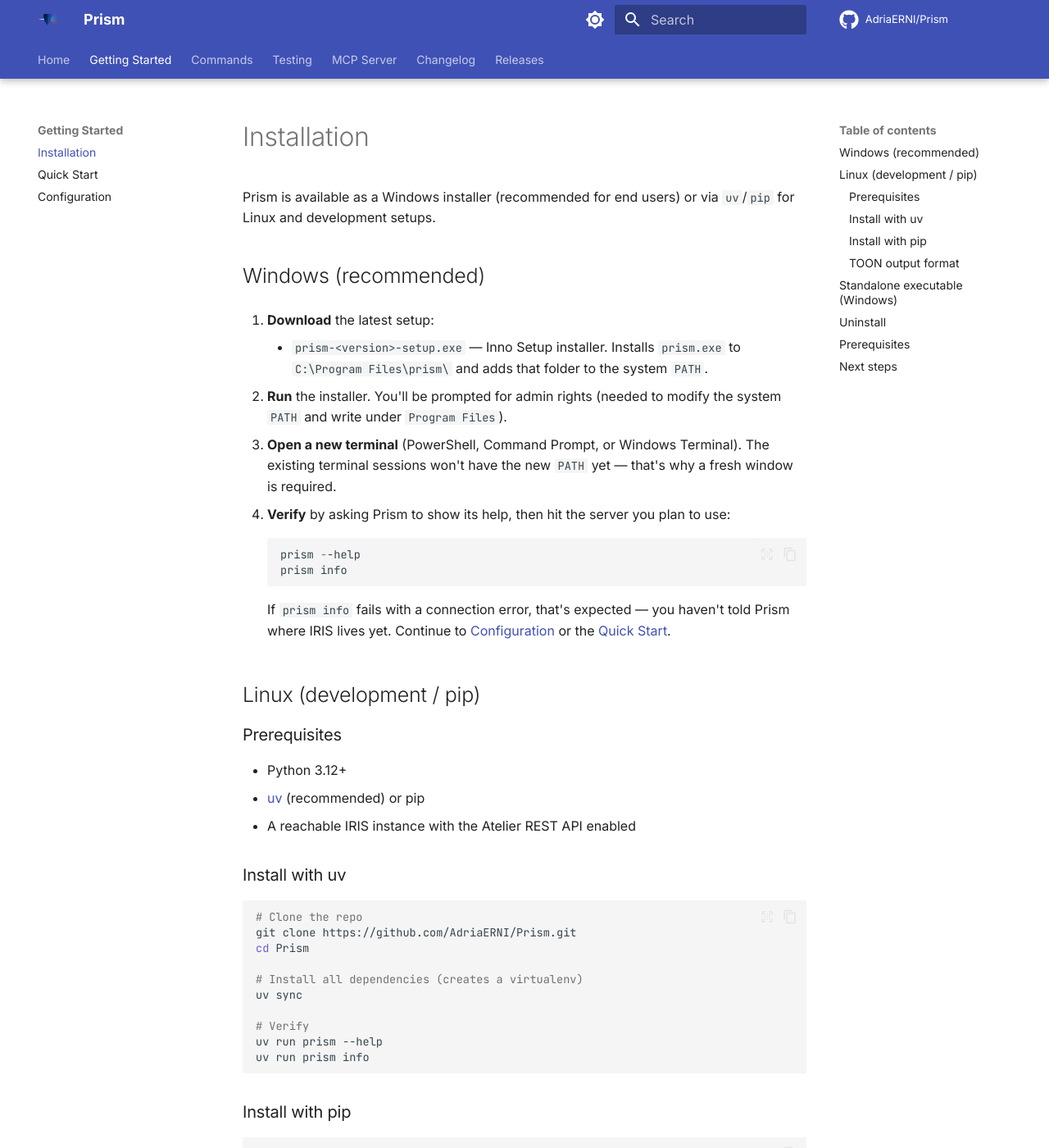
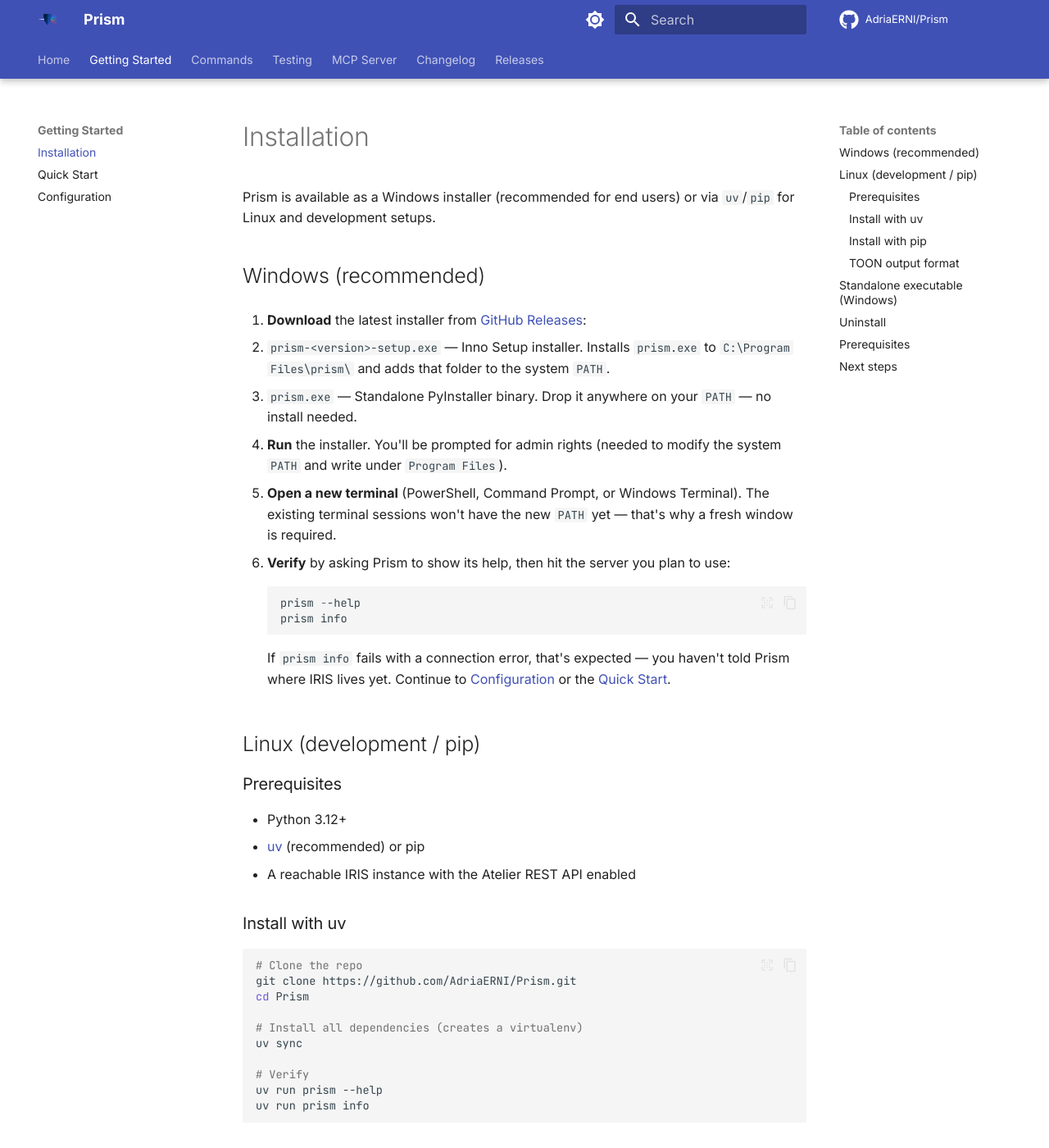
Before and after one commit to AdriaERNI/Prism, an MkDocs documentation site: the page built from docs/getting-started/installation.md, in a window 1280 px wide and 1400 px high. Shown: the whole window at 82% size. Built offline with MkDocs 1.6.1 and Material for MkDocs 9.7.7, drawn with Linux system fonts in a browser that asks for light colours; comment, search, counter and statistics services are not loaded; some of the changed text lies outside the part shown.

Commit message:
docs: fix MCP server name, add install section, use releases/latest link
- Fix README MCP client config: server name 'iris' -> 'prism' to match
  what 'prism setup' actually registers (SERVER_NAME = 'prism' in code)
- Fix README Claude Code config: wrong file path (.claude/settings.json
  -> ~/.claude.json) and missing 'type: http' field
- Fix README Claude Desktop config: remove 'uv run --directory' approach,
  use 'prism serve' directly (prism.exe is on PATH after install)
- Add 'prism setup' tip to README MCP client config section
- Add Installation section to README with Windows + Linux/macOS
  instructions, linking to releases/latest
- Fix releases link: /releases -> /releases/latest in README
- Add releases/latest link to docs/getting-started/installation.md
  (both installer and standalone exe sections)
- Add standalone exe to installation.md Windows download list

````diff
--- a/docs/getting-started/installation.md
+++ b/docs/getting-started/installation.md
@@ -5,11 +5,14 @@ via `uv`/`pip` for Linux and development setups.
 
 ## Windows (recommended)
 
-1. **Download** the latest setup:
+1. **Download** the latest installer from
+   [GitHub Releases](https://github.com/AdriaERNI/Prism/releases/latest):
 
-      - `prism-<version>-setup.exe` — Inno Setup installer. Installs
-        `prism.exe` to `C:\Program Files\prism\` and adds that folder to
-        the system `PATH`.
+   - `prism-<version>-setup.exe` — Inno Setup installer. Installs
+     `prism.exe` to `C:\Program Files\prism\` and adds that folder to
+     the system `PATH`.
+   - `prism.exe` — Standalone PyInstaller binary. Drop it anywhere on
+     your `PATH` — no install needed.
 
 2. **Run** the installer. You'll be prompted for admin rights (needed to
    modify the system `PATH` and write under `Program Files`).
@@ -74,9 +77,9 @@ prism --format toon info
 ## Standalone executable (Windows)
 
 If you'd rather not run an installer, grab the standalone
-`prism-<version>.exe`. It's a fully self-contained PyInstaller bundle with
-the Prism logo icon — drop it anywhere on your `PATH` (or invoke it with a
-full path).
+`prism.exe` from [GitHub Releases](https://github.com/AdriaERNI/Prism/releases/latest).
+It's a fully self-contained PyInstaller bundle with the Prism logo icon —
+drop it anywhere on your `PATH` (or invoke it with a full path).
 
 ```
 prism-0.2.1-beta2.exe --help
````
Also changed, not shown: README.md (+53 -8 lines).
